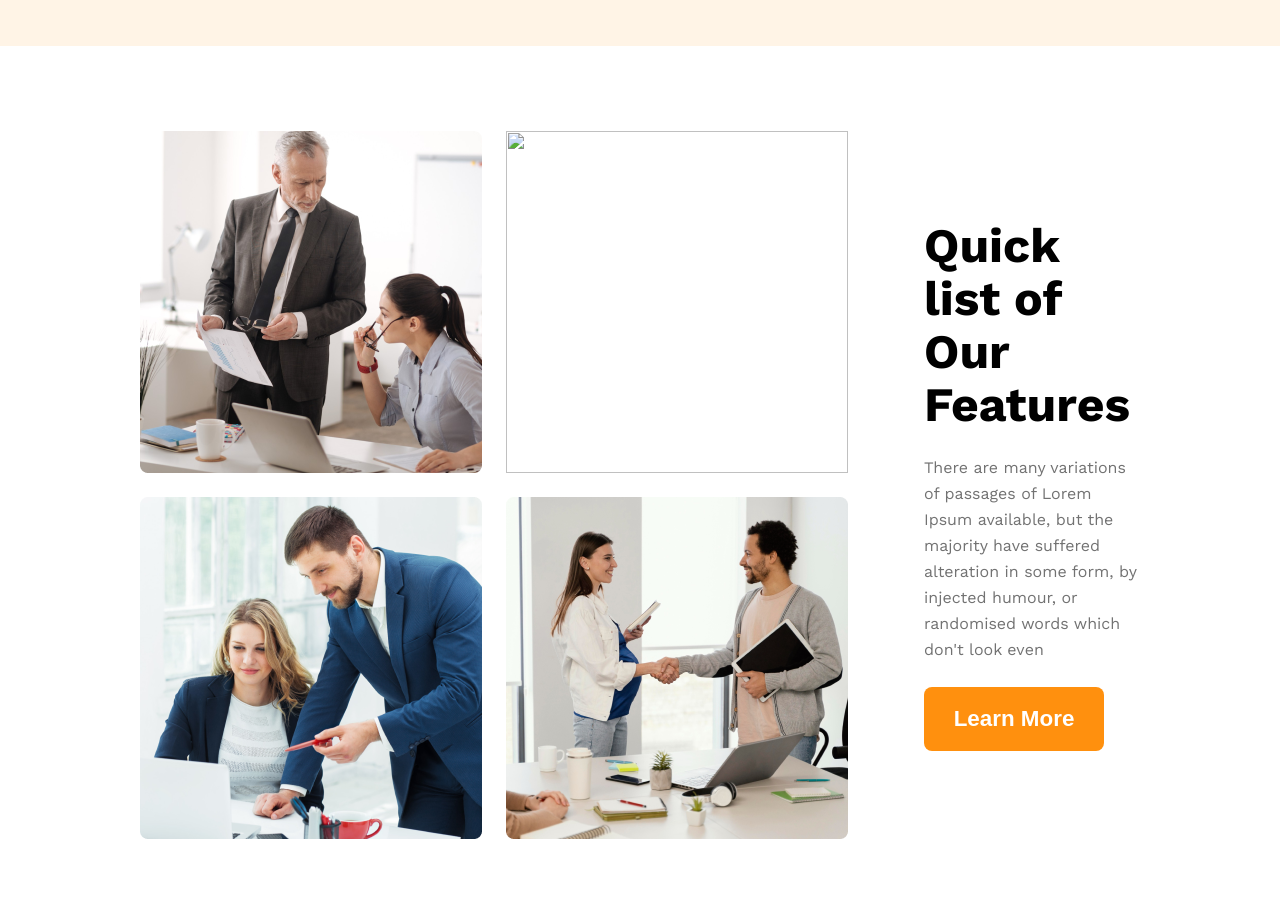
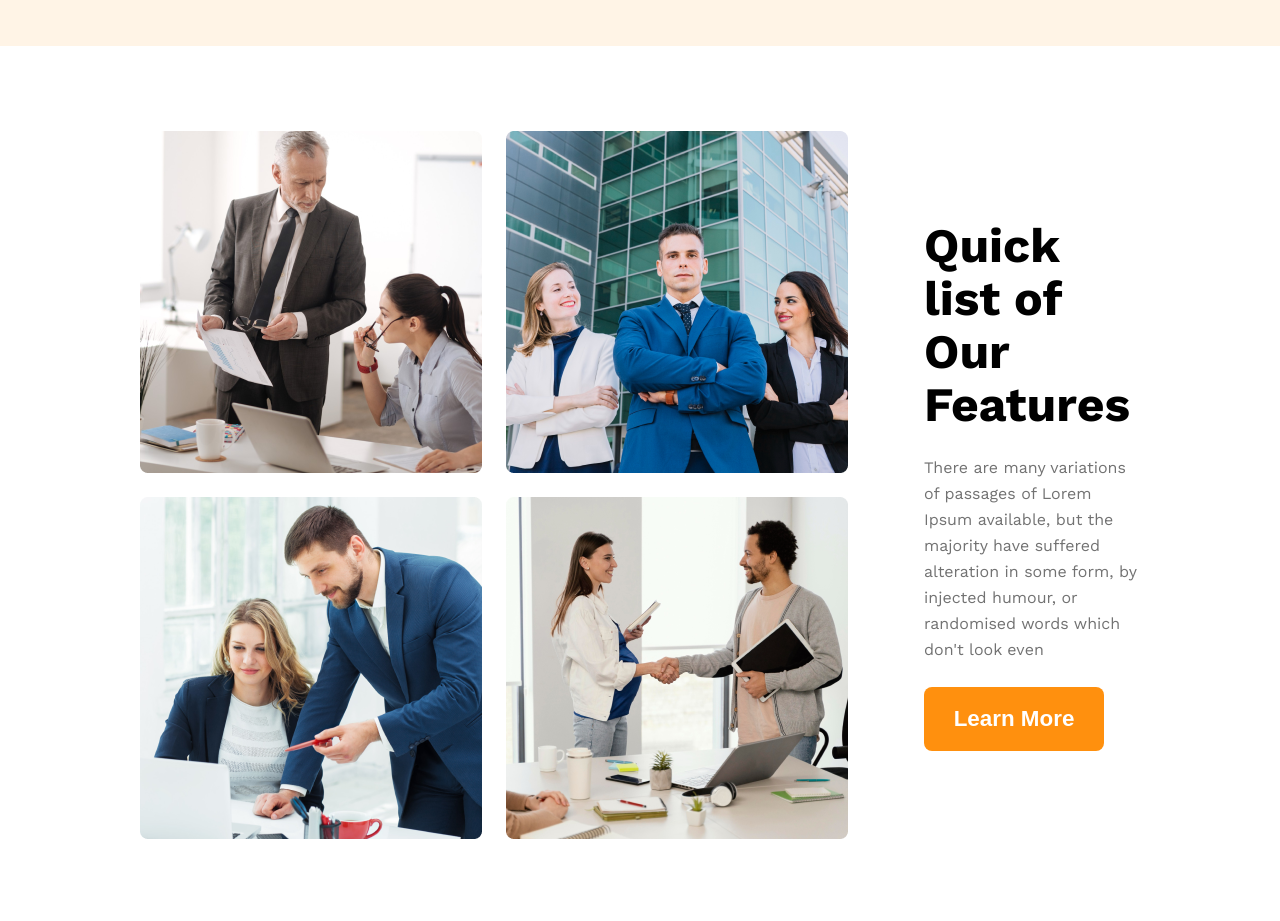
Before and after one commit to Tanzim9999/Architects-Webpage, a plain HTML site: page index.html in a window 1280 px wide. Shown: the part 1066-1987 px from the top of the page. Drawn offline with nearby package versions, Linux system fonts and the light colour scheme; the site is published under a folder, as on GitHub Pages, so addresses that start at the root find nothing.

Commit message:
Final touch-1 Added

```diff
--- a/index.html
+++ b/index.html
@@ -40,7 +40,7 @@
       <section class="feature-section">
         <div class="team-cards">
           <img src="./images/team1.png" alt="" /><img
-            src="/images/team2.png"
+            src="./images/team2.png"
             alt=""
           /><img src="./images/team3.png" alt="" /><img
             src="./images/team4.png"
```
